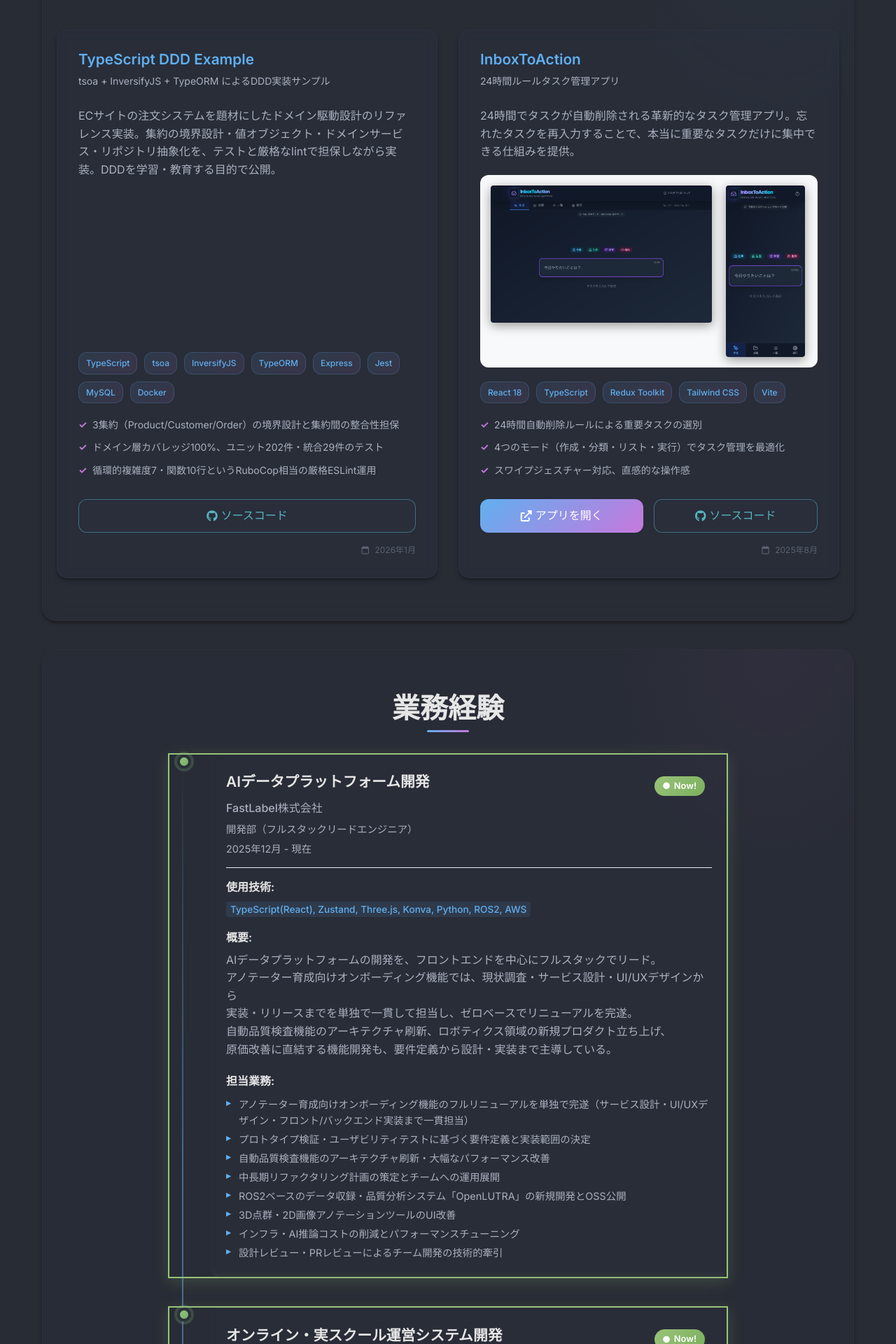
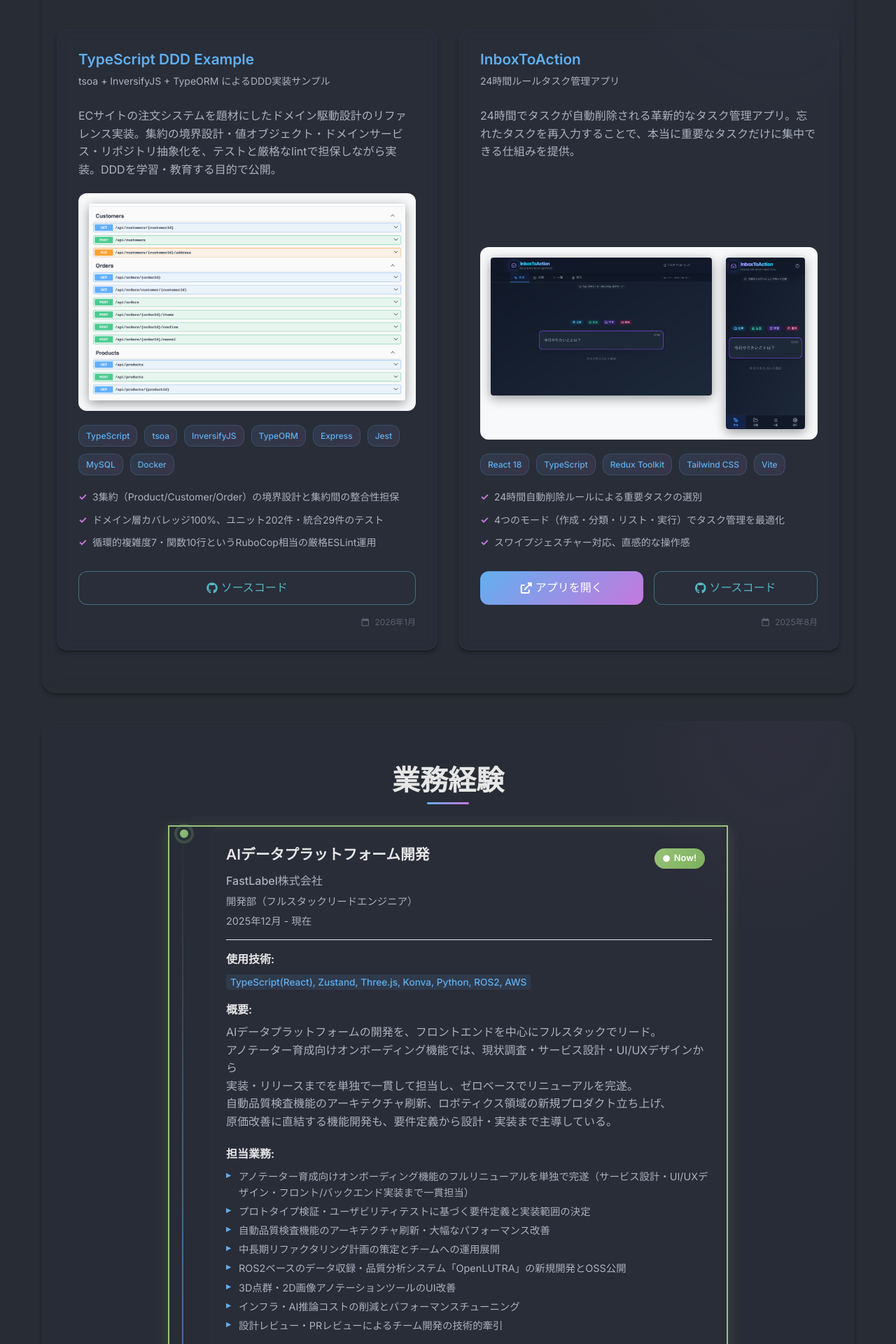
Before and after one commit to h-iwata/profile, a Jekyll site: the page built from index.html, in a window 1280 px wide. Shown: the part 4394-6314 px from the top of the page at 70% size. Built offline with Jekyll 4.4.1, drawn with Linux system fonts in a browser that asks for light colours.

Commit message:
DDDサンプルにSwagger UIのスクリーンショットを追加

```diff
--- a/_data/personal_projects.yml
+++ b/_data/personal_projects.yml
@@ -14,6 +14,7 @@
     ]
   period: '2026年1月'
   image: 'layer-group'
+  demo_image: 'assets/images/projects/ts-ddd-example-swagger.png'
   github_url: 'https://github.com/h-iwata/ts-ddd-example-tsoa-typeorm'
   highlights:
     - '3集約（Product/Customer/Order）の境界設計と集約間の整合性担保'
--- a/assets/css/_components.scss
+++ b/assets/css/_components.scss
@@ -556,6 +556,12 @@
       box-shadow: $shadow-md;
     }
 
+    // モバイル版の画像がない場合は全幅を使う
+    img.demo-desktop:only-child {
+      flex-basis: 100%;
+      max-width: 100%;
+    }
+
     img.demo-mobile {
       flex: 0 0 25%;
       max-width: 25%;
```
Also changed, not shown: assets/images/projects/ts-ddd-example-swagger.png (added).
